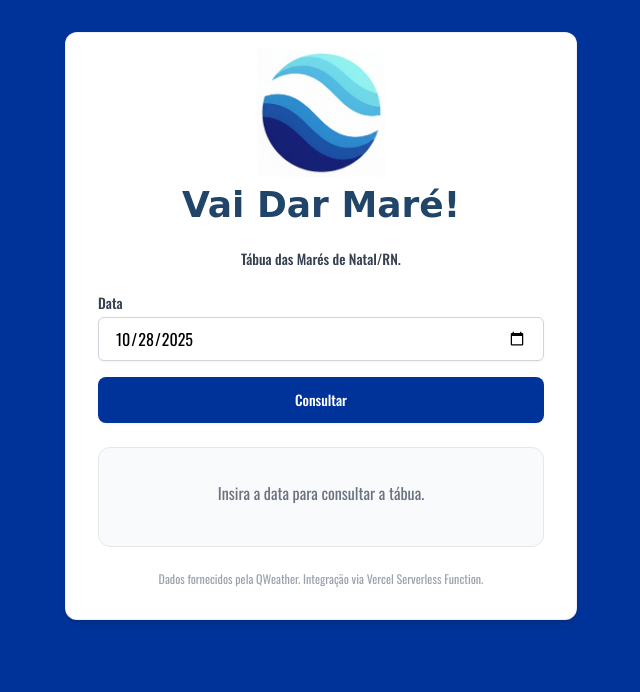
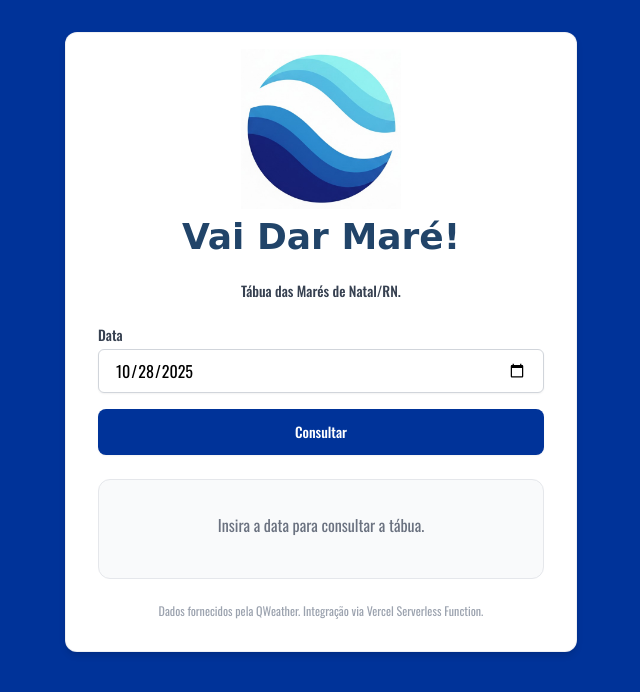
Before and after one commit to ewertonbrm/vaidarmare, a website: page index.html in a window 1280 px wide. Shown: the whole page, without its empty margins (319-959 px from the left). Drawn offline with nearby package versions, Linux system fonts and the light colour scheme; a web font is replaced by a local one.

Commit message:
Update index.html

```diff
--- a/index.html
+++ b/index.html
@@ -53,7 +53,8 @@
     <div class="w-full max-w-lg card rounded-xl p-6 md:p-8">
 
         <div class="flex flex-col items-center -mt-4 mb-4">
-            <img src="vaida192.png" class="w-24 md:w-32">
+            <img src="vaida192.png" class="w-32 md:w-40">
+
             <h2 class="cursive-title text-4xl font-extrabold text-title-color mt-2">
                 Vai Dar Maré!
             </h2>
```
